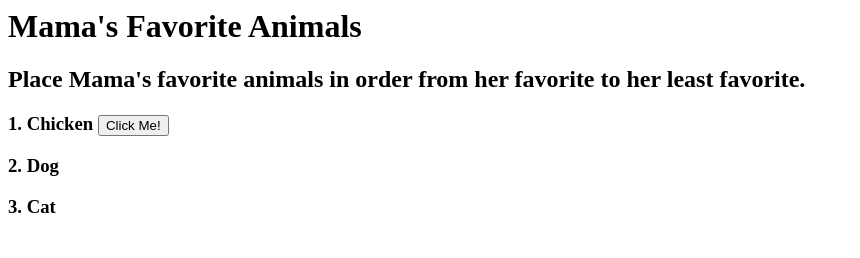
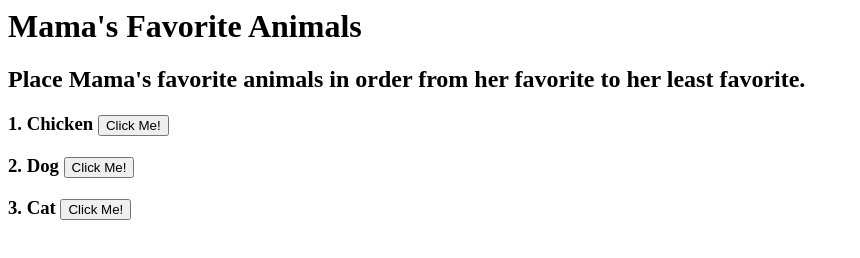
Before and after one commit to hugo215/Team-1-Game, a plain HTML site: page index.html in a window 1280 px wide. Shown: the whole page, without its empty margins (0-860 px from the left). Drawn offline with Linux system fonts and the light colour scheme.

Commit message:
buttons 2 and 3

```diff
--- a/index.html
+++ b/index.html
@@ -4,5 +4,5 @@
   </head>
   <h2> Place Mama's favorite animals in order from her favorite to her least favorite. </h2>
   <h3> 1. Chicken <button type="button">Click Me!</button> </h3>
-   <h3> 2. Dog </h3>
-   <h3> 3. Cat </h3>
+   <h3> 2. Dog <button type="button">Click Me!</button> </h3>
+   <h3> 3. Cat <button type="button">Click Me!</button> </h3>
```
